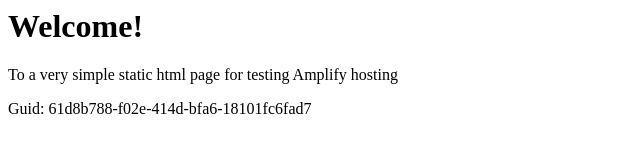
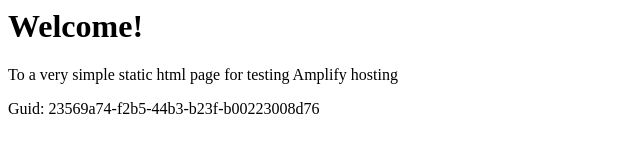
Before and after one commit to aws-aemilia-lhr/Github-PR-Commit-Integration-Test-DoNotTouch-GitHubWebhookPushCanaryTest-v1-preprod-eu-west-2, a website: page src/index.html in a window 1280 px wide. Shown: the full height of the page, 0-640 px from the left. Drawn offline with Linux system fonts and the light colour scheme.

Commit message:
commit from integ tests

```diff
--- a/src/index.html
+++ b/src/index.html
@@ -12,6 +12,6 @@
 <body>
     <h1>Welcome!</h1>
     <p>To a very simple static html page for testing Amplify hosting</p>
-    <p>Guid: 61d8b788-f02e-414d-bfa6-18101fc6fad7</p></body>
+    <p>Guid: 23569a74-f2b5-44b3-b23f-b00223008d76</p></body>
 
 </html>
```
